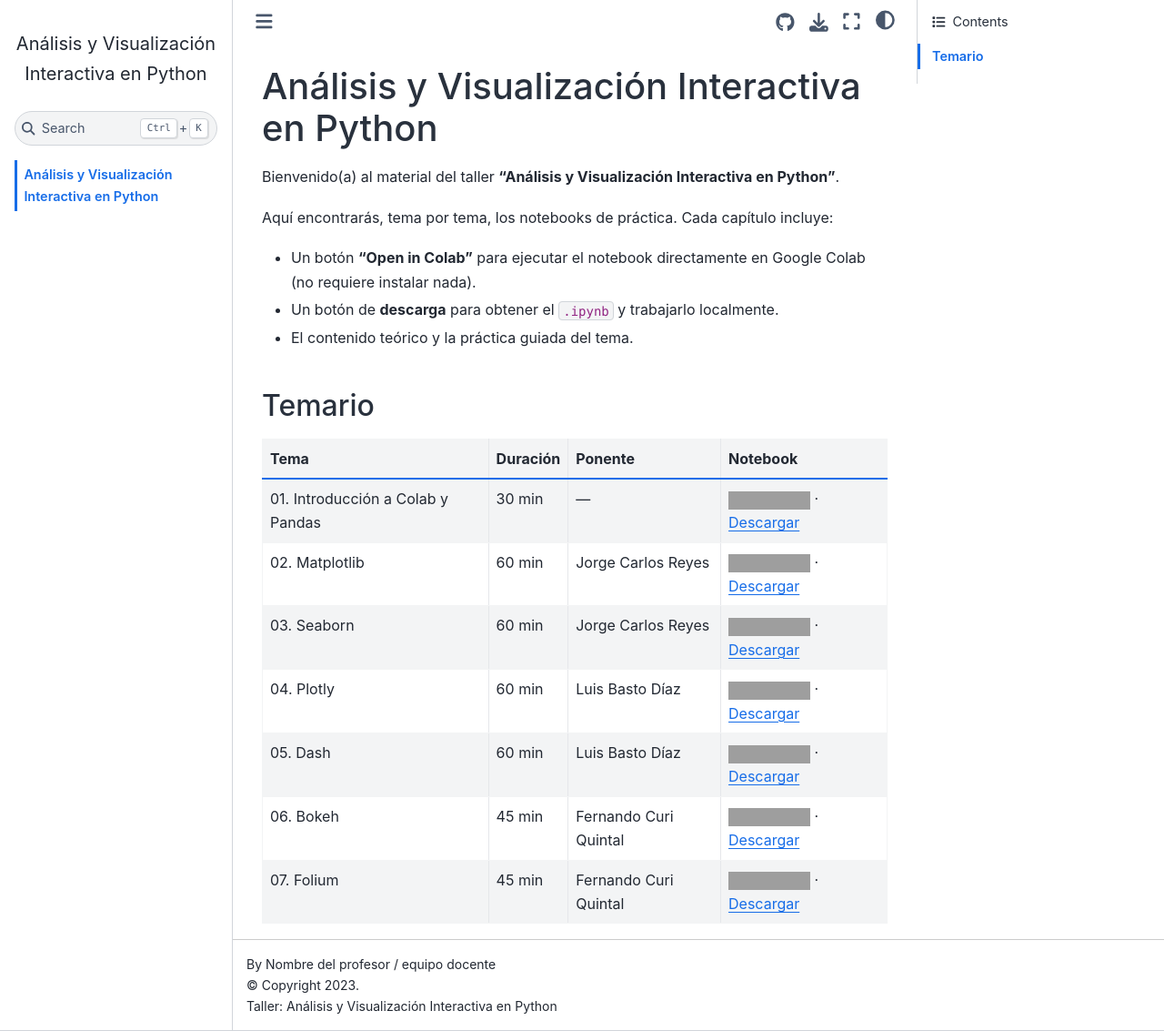
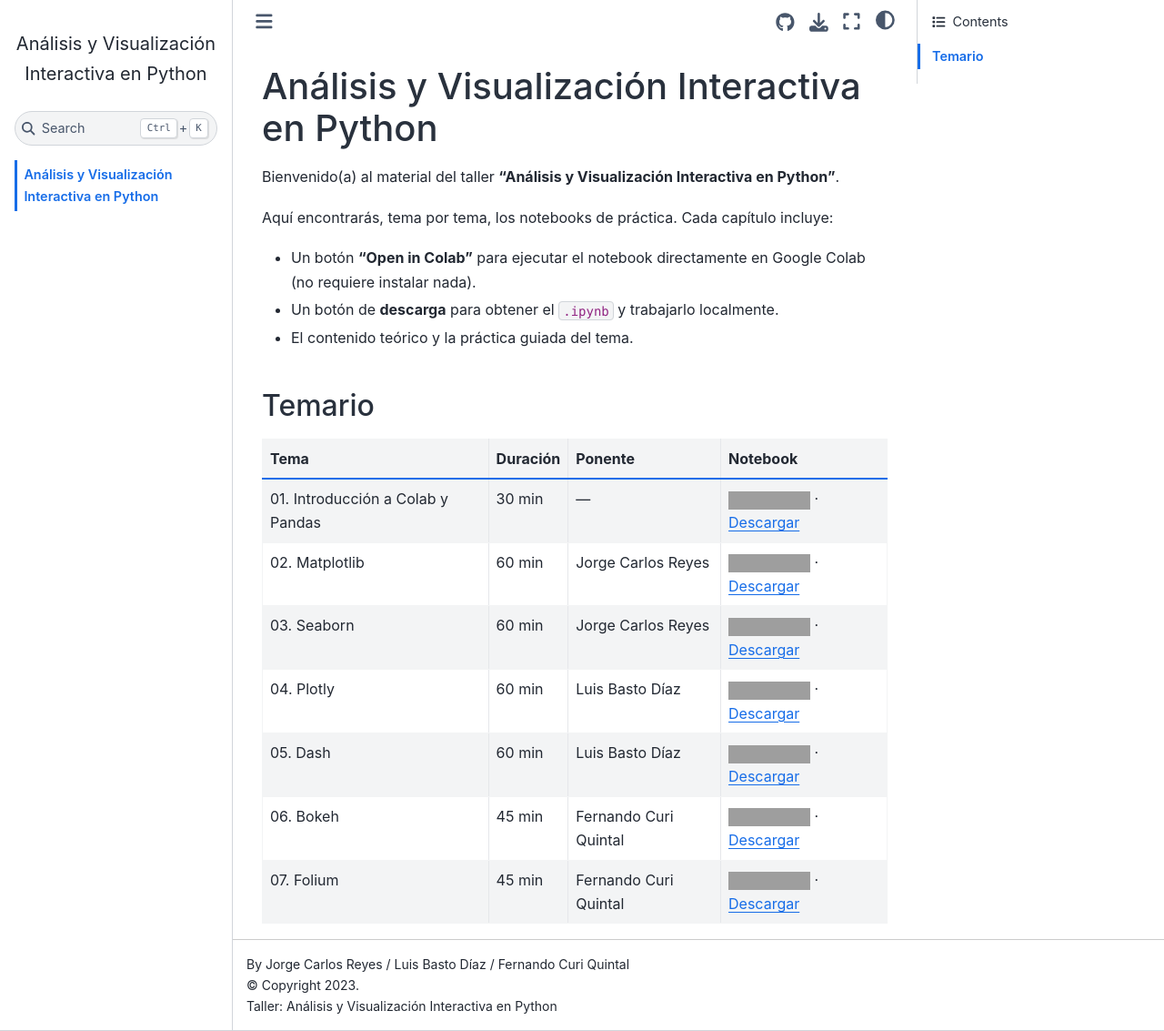
Before and after one commit to fmatcasici/analisis-visualizacion-python, a Jupyter Book: the page built from intro.md, in a window 1280 px wide and 1133 px high, cut to the strip 0-1133 px from the top of the window. Shown: the whole strip at 91% size. Built offline with Jupyter Book 1.0.4 settings and Sphinx 7.4.7 and the Sphinx Book theme 1.1.4, drawn with Linux system fonts in a browser that asks for light colours; pages that are not in the unit, such as notebooks, are missing from menus; some of the changed lines change nothing that is shown; grey boxes are pictures that could not be loaded.

Commit message:
se agregan los nombres correctos de los instructores

```diff
--- a/_config.yml
+++ b/_config.yml
@@ -1,5 +1,5 @@
 title: "Análisis y Visualización Interactiva en Python"
-author: "Nombre del profesor / equipo docente"
+author: "Jorge Carlos Reyes / Luis Basto Díaz / Fernando Curi Quintal"
 logo: ""
 
 # Forzar que NO se ejecuten los notebooks al construir el libro
@@ -8,7 +8,7 @@ execute:
   execute_notebooks: "off"
 
 repository:
-  url: https://github.com/fmatcasici/taller-visualizacion-python
+  url: https://github.com/fmatcasici/analisis-visualizacion-python
   branch: main
   path_to_book: ""
 
--- a/_toc.yml
+++ b/_toc.yml
@@ -2,16 +2,16 @@ format: jb-book
 root: intro
 chapters:
   - file: 01-intro-colab-pandas/notebook
-    title: "Tema 01 · Introducción a Colab y Pandas (30 min)"
+    title: "Tema 01 · Introducción a Colab y Pandas"
   - file: 02-matplotlib/notebook
-    title: "Tema 02 · Matplotlib (60 min) — Carlitos"
+    title: "Tema 02 · Matplotlib"
   - file: 03-seaborn/notebook
-    title: "Tema 03 · Seaborn (60 min) — Carlitos"
+    title: "Tema 03 · Seaborn"
   - file: 04-plotly/notebook
-    title: "Tema 04 · Plotly (60 min) — Luis"
+    title: "Tema 04 · Plotly"
   - file: 05-dash/notebook
-    title: "Tema 05 · Dash (60 min) — Luis"
+    title: "Tema 05 · Dash"
   - file: 06-bokeh/notebook
-    title: "Tema 06 · Bokeh (45 min) — Curi"
+    title: "Tema 06 · Bokeh"
   - file: 07-folium/notebook
-    title: "Tema 07 · Folium (45 min) — Curi"
+    title: "Tema 07 · Folium"
```
